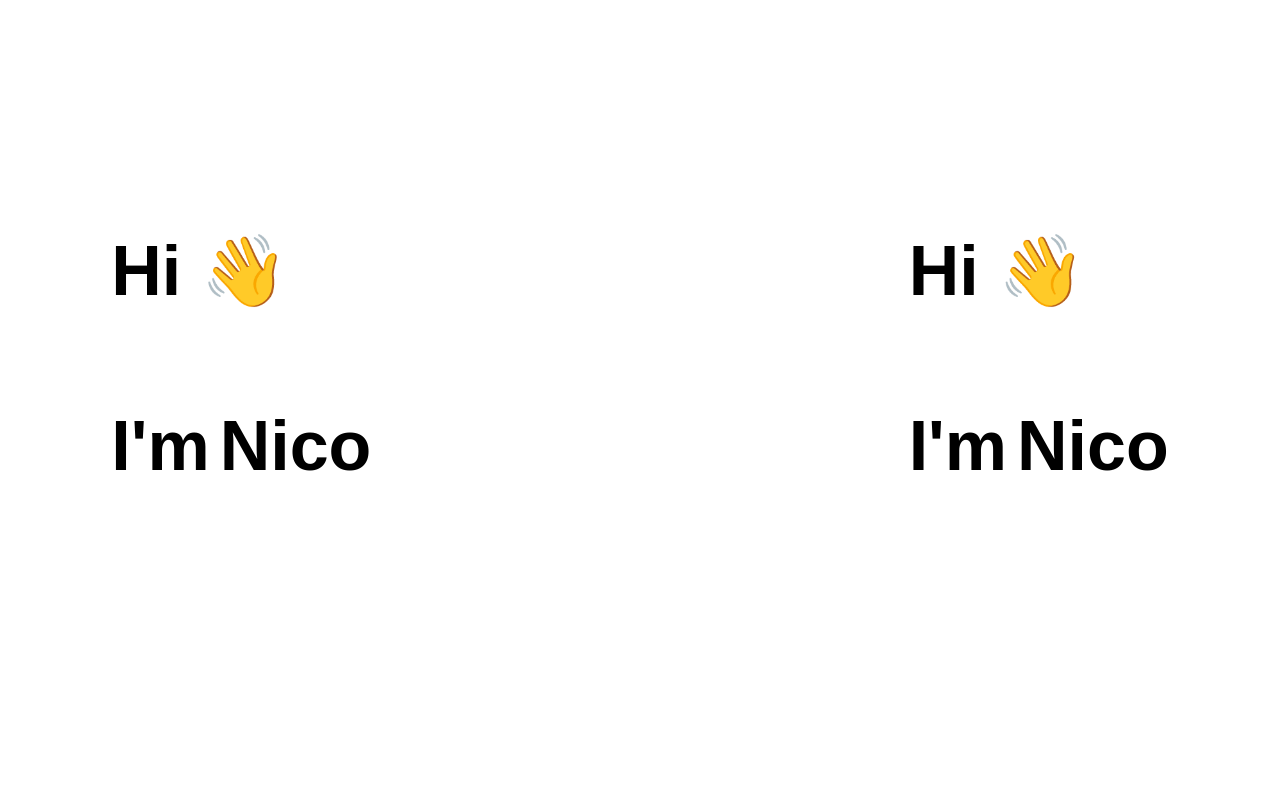
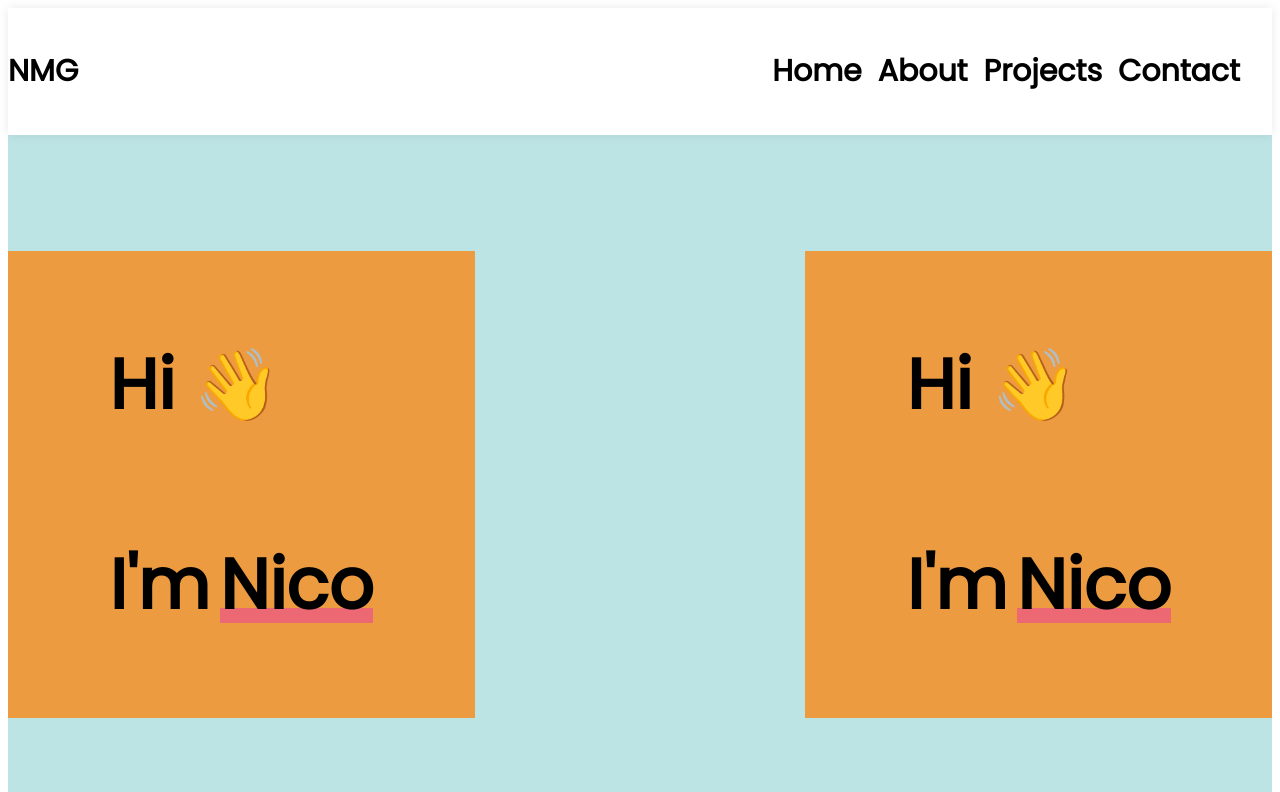
Before and after one commit to memeoplast/portfolio, a React (Vite) app: page / in a window 1280 px wide. Shown: the top 792 px of the page. Built offline with nearby package versions, Linux system fonts and the light colour scheme.

Commit message:
Added some relevant files like dependencies and App.tsx

```diff
--- a/package.json
+++ b/package.json
@@ -10,8 +10,10 @@
     "preview": "vite preview"
   },
   "dependencies": {
+    "animejs": "^3.2.1",
     "react": "^18.2.0",
     "react-dom": "^18.2.0",
+    "react-icons": "^4.10.1",
     "react-router": "^6.15.0",
     "react-router-dom": "^6.15.0",
     "three": "^0.155.0"
--- a/src/App.css
+++ b/src/App.css
@@ -1,3 +1,6 @@
+@import url("https://fonts.googleapis.com/css?family=Poppins");
+@import url("https://fonts.googleapis.com/css?family=Mulish");
+
 .block__content {
   width: 100%;
   height: 100%;
@@ -11,11 +14,15 @@
 
 .heading__primary {
   font-size: 70px;
-  font-family: Arial, Helvetica, sans-serif;
+  font-family: var(--font--primary);
+}
+.heading__secondary {
+  font-size: 30px;
+  font-family: var(--font--primary);
 }
 
 .text__default {
-  font-family: Arial, Helvetica, sans-serif;
+  font-family: var(--font--secondary);
 }
 
 .app {
@@ -27,4 +34,6 @@
   --color--highlight: #ec6974;
   --color--text-default: black;
   --color--text-light: var(var(--color--background-primary));
+  --font--primary: Poppins;
+  --font--secondary: Mulish;
 }
--- a/src/App.tsx
+++ b/src/App.tsx
@@ -1,4 +1,5 @@
 import React from "react";
+import Navbar from "./Components/Navbar/Navbar";
 import Header from "./Components/Header/Header";
 import Footer from "./Components/Footer/Footer";
 import Portfolio from "./Components/Portfolio/Portfolio";
@@ -6,7 +7,8 @@ import "./App.css";
 
 function App() {
   return (
-    <div className="block__content">
+    <div className="app block__content">
+      <Navbar />
       <Header />
       <Portfolio />
       <Footer />
--- a/src/Components/Portfolio/Portfolio.css
+++ b/src/Components/Portfolio/Portfolio.css
@@ -61,11 +61,3 @@
   margin-top: -50px;
   border-radius: 3px;
 }
-
-Portfolio__underline {
-  width: 100%;
-  height: 15px;
-  margin-top: -1rem;
-  margin-bottom: 3rem;
-  background-color: var(--color--highlight);
-}
```
Also changed, not shown: 1 other file (tests, documents, lock files or other folders).
